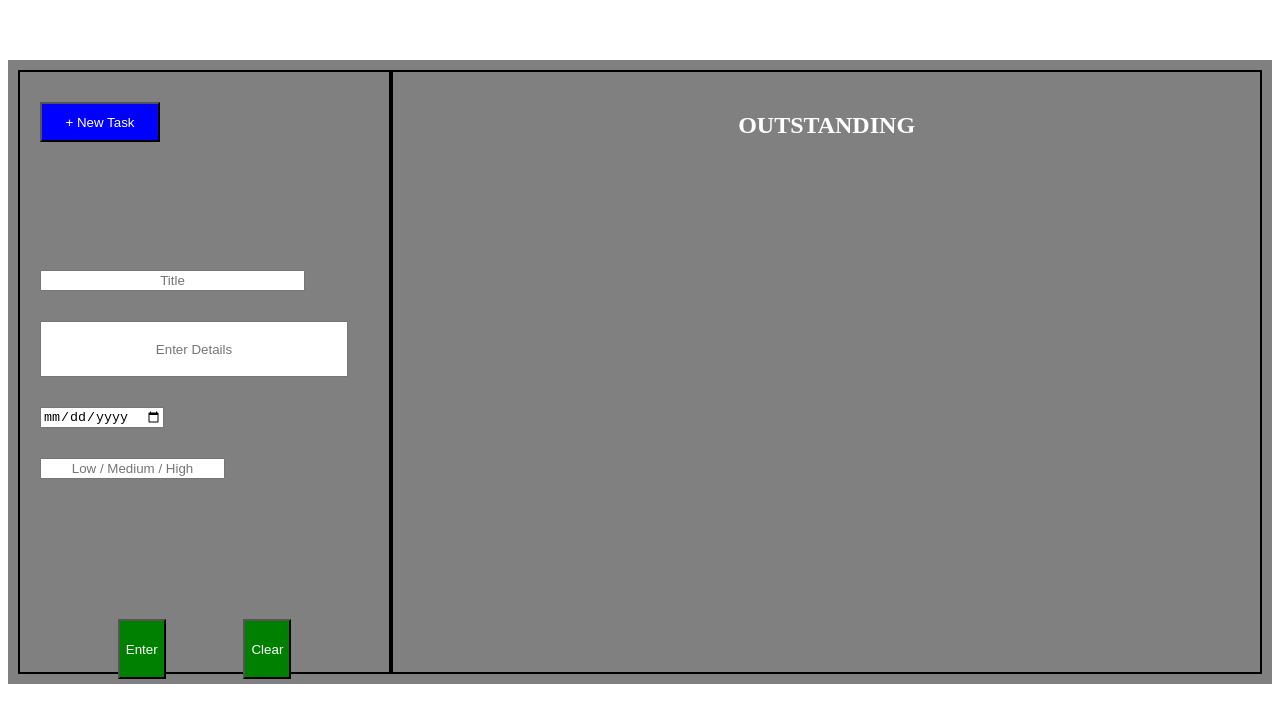
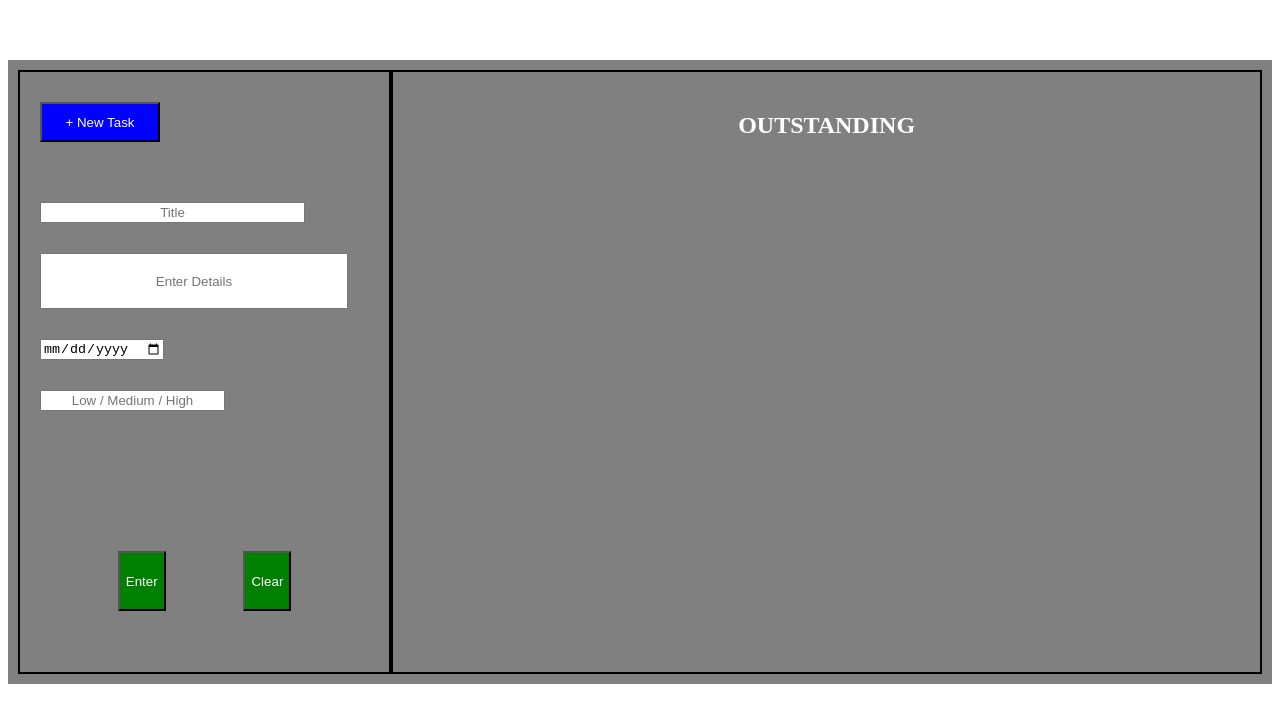
Before and after one commit to brian-w119/toDoApp, a plain HTML site: page index.html in a window 1280 px wide. Both pictures are taken after a click on the button "+ New Task". Drawn offline with Linux system fonts and the light colour scheme.

Commit message:
Hoisted variables in newTask.js

```diff
--- a/index.html
+++ b/index.html
@@ -16,6 +16,5 @@
     <script type="module" src="script.js"></script>
     <script type="module" src="defaultPage.js"></script>
     <script type="module" src="newTask.js"></script>
-    <script type="module" src="setClearTasks.js"></script>
 </body>
 </html>
--- a/newTask.js
+++ b/newTask.js
@@ -1,25 +1,37 @@
 
 import defaultState from './defaultPage.js';
 import {grid1} from './defaultPage.js';
+
+const task = createField();
+const details = createField();
+const dueDate = createField();
+const priority = createField();
+const clearFields = document.createElement("button");
+const enter = document.createElement("button");
+
+export{task, details, dueDate, priority, clearFields, enter};
+
+
 
 export default function newTask(){
 
     const createTask = document.querySelector("#createNewToDo");
     createTask.addEventListener("click", ()=> {
 
+        //div to hold the input fields
+        const inputDiv = document.createElement("div");
+        inputDiv.style.marginTop = "60px";
+
         //creation and styling of TITLE field
-        const task = createField();
         task.type = "text";
-        task.name = "task";
+        task.name = "title";
         task.size = "30";
         task.placeholder   = "Title";
         task.style.display = "block";
-        task.style.marginTop = "10vw";
         task.style.textAlign = "center";
-        grid1.appendChild(task);
+        inputDiv.appendChild(task);
 
         //creation and styling of DETAILS field
-        const details = createField();
         details.type  = "text";
         details.name  = "details";
         details.placeholder   = "Enter Details";
@@ -32,18 +44,16 @@ export default function newTask(){
         details.maxLength    = "100";
         details.style.textAlign = "center";
         details.style.wordBreak = "break-word";
-        grid1.appendChild(details);
+        inputDiv.appendChild(details);
 
         //creation and styling of DUE DATE field
-        const dueDate = createField();
         dueDate.type  = "date";
         dueDate.name  = "date";
         dueDate.width = "50px";
         dueDate.style.marginTop = "30px";
-        grid1.appendChild(dueDate);
+        inputDiv.appendChild(dueDate);
 
         //creation and styling of PRIORITY field
-        const priority = createField();
         priority.type  = "text";
         priority.name  = "priority";
         priority.width = "50px";
@@ -51,13 +61,14 @@ export default function newTask(){
         priority.style.textAlign = "center";
         priority.style.marginTop = "30px";
         priority.placeholder = "Low / Medium / High";
-        grid1.appendChild(priority);
+        inputDiv.appendChild(priority);
+
+        grid1.appendChild(inputDiv);
 
         //div to house ENTER and CLEAR buttons
         const container = document.createElement("div");
 
         //creation and styling of ENTER button
-        const enter = document.createElement("button");
         enter.style.height  = "60px";
         enter.style.color   = "white";
         enter.textContent   = "Enter";
@@ -66,7 +77,6 @@ export default function newTask(){
         container.appendChild(enter);
 
         //creation and styling of CLEAR button
-        const clearFields = document.createElement("button");
         clearFields.style.height  = "60px";
         clearFields.style.color   = "white";
         clearFields.textContent   = "Clear";
--- a/script.js
+++ b/script.js
@@ -1,8 +1,6 @@
 
 import defaultState from './defaultPage.js';
 import newTask from './newTask.js';
-import acceptResetData from './setClearTasks.js';
 
 defaultState();
 newTask();
-acceptResetData();
--- a/setClearTasks.js
+++ /dev/null
@@ -1,15 +0,0 @@
-import {grid1} from './defaultPage.js';
-
-export default function acceptResetData(){
-
-    const enter = document.createElement("button");
-    enter.addEventListener("click", ()=> {
-
-        enter.style.display = "block";
-        enter.style.height  = "120px";
-        enter.style.color   = "white";
-        enter.textContent   = "Enter";
-        enter.style.backgroundColor = "green";
-        grid1.appendChild(enter);
-    });
-};
```
Also changed, not shown: clearFields.js (added).
